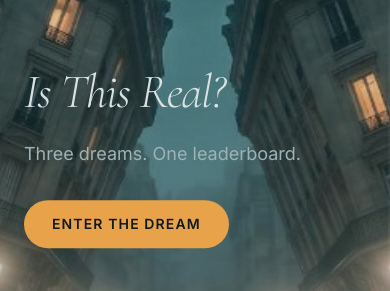
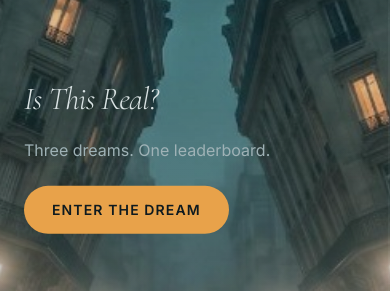
Before and after one commit to Shubham15986/MindSweepers, a React (Vite) app: page / in a window 390 px wide. Shown: the part 263-554 px from the top of the page. Built offline with nearby package versions, Linux system fonts and the light colour scheme; no server answers.

Commit message:
style: improve mobile responsiveness for hero and navbar

```diff
--- a/src/shell/Hero.tsx
+++ b/src/shell/Hero.tsx
@@ -78,18 +78,18 @@ export default function Hero({ user, onRequireAuth }: { user: any; onRequireAuth
                 </div>
               )}
               <div className="absolute top-1/2 -translate-y-1/2 left-6 md:left-12 text-left">
-                <h1 className={"font-display text-fog font-light leading-[0.95] tracking-tight " + (ph.lead ? "text-[48px] md:text-[80px] italic" : "italic text-[48px] md:text-[96px]")}>
+                <h1 className={"font-display text-fog font-light leading-[0.95] tracking-tight " + (ph.lead ? "text-[32px] sm:text-[48px] md:text-[80px] italic" : "italic text-[36px] sm:text-[48px] md:text-[96px]")}>
                   {ph.lines.map((l, k) => (
                     <span key={k} className="hero-line block" style={{ transitionDelay: k * 120 + "ms" }}>{l}</span>
                   ))}
                 </h1>
                 {ph.lead && (
                   <div className="hero-line mt-6 md:mt-8" style={{ transitionDelay: "120ms" }}>
-                    <p className="text-mist text-lg md:text-xl">{BRAND.tagline}</p>
+                    <p className="text-mist text-base sm:text-lg md:text-xl">{BRAND.tagline}</p>
                     {user ? (
-                      <a href="#games" className={btnPrimary + " mt-8"}>Enter the Dream</a>
+                      <a href="#games" className={btnPrimary + " mt-6 md:mt-8 text-sm md:text-base"}>Enter the Dream</a>
                     ) : (
-                      <button onClick={onRequireAuth} className={btnPrimary + " mt-8"}>Enter the Dream</button>
+                      <button onClick={onRequireAuth} className={btnPrimary + " mt-6 md:mt-8 text-sm md:text-base"}>Enter the Dream</button>
                     )}
                   </div>
                 )}
--- a/src/shell/Shell.tsx
+++ b/src/shell/Shell.tsx
@@ -41,7 +41,7 @@ export default function Shell() {
             <a href="#games" className="hidden sm:inline hover:text-fog transition-colors">Games</a>
             <a href="#leaderboard" className="hidden sm:inline hover:text-fog transition-colors">Leaderboard</a>
             {user ? (
-              <span className="text-amber">Hello, {user.name}</span>
+              <span className="text-amber truncate max-w-[100px] sm:max-w-none">Hello, {user.name}</span>
             ) : (
               <button onClick={() => setShowAuth(true)} className="h-9 px-4 rounded-full border border-fog/15 text-fog inline-flex items-center hover:border-amber hover:text-amber transition-colors">Login</button>
             )}
```
